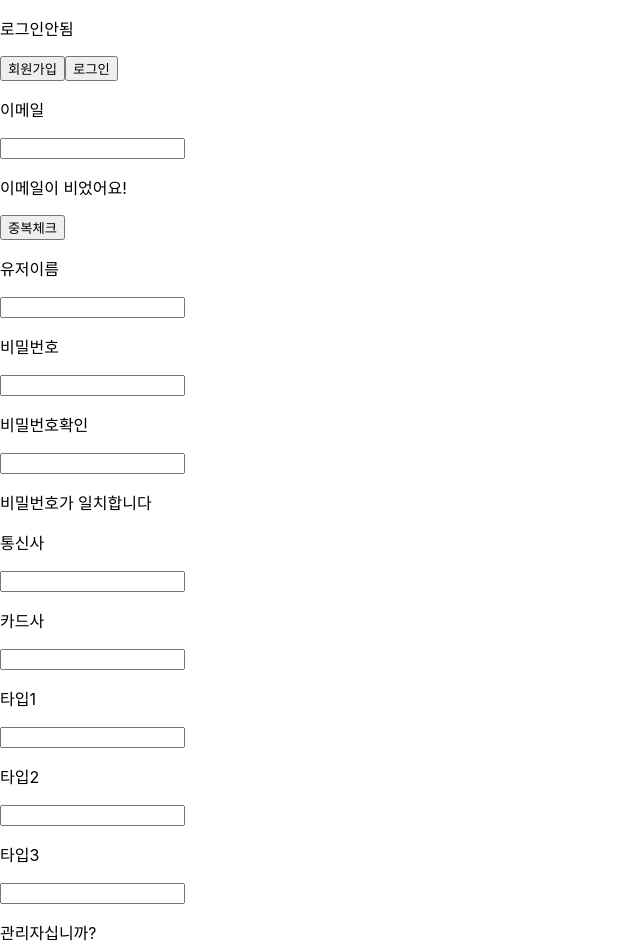
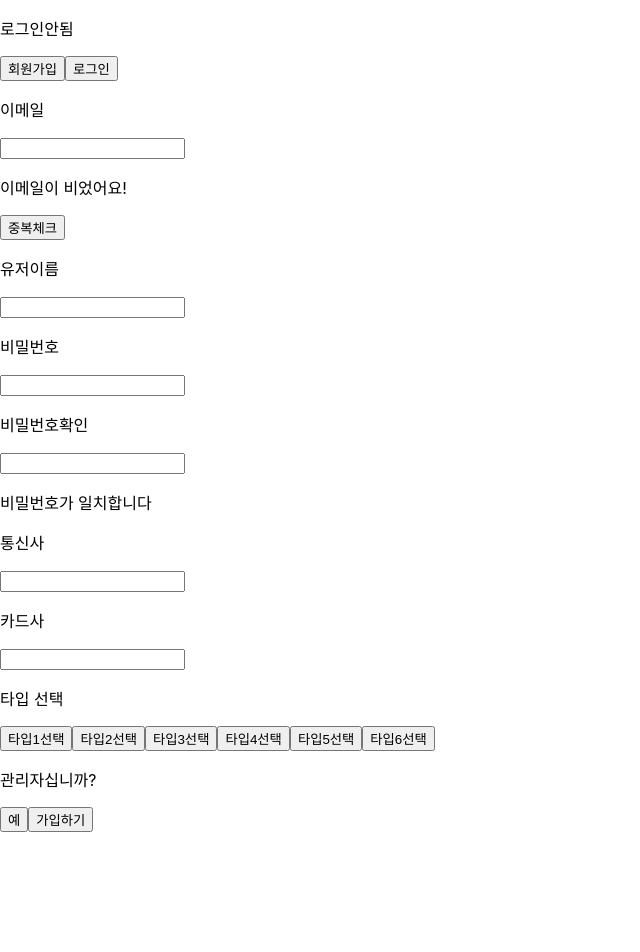
Before and after one commit to HangHae99-Team17/frontend, a React (Create React App) app: page /signup in a window 1280 px wide. Shown: the top 952 px of the page, without its empty margins (0-640 px from the left). After the commit the page ends 832 px from the top, so only its background shows below. Built offline with nearby package versions, Linux system fonts and the light colour scheme.

Commit message:
타입항목 3개 선택기능 완료

```diff
--- a/src/pages/SignUp.js
+++ b/src/pages/SignUp.js
@@ -9,6 +9,9 @@ const SignUp = () => {
     const [email_double, setEmail_Double] = useState("");
     const [passwordcheck, setPasswordcheck] = useState("");
     const emailcheck = useSelector((state) => state.user.useremail);
+    const [type1,setType1] = useState("");
+    const [type2,setType2] = useState("");
+    const [type3,setType3] = useState("");
     const [signup_info, setSignUp_Info] = useState({
         email: "",
         username: "",
@@ -16,9 +19,6 @@ const SignUp = () => {
         password1: "",
         telecom:"",
         cardtype:"",
-        type1:"",
-        type2:"",
-        type3:"",
         admintoken:""
     });
 
@@ -26,7 +26,7 @@ const SignUp = () => {
         setSignUp_Info({...signup_info, [e.target.name]: e.target.value});
     }
 
-    const {email, username, password, password1, telecom, cardtype, type1, type2, type3, admintoken} = signup_info;
+    const {email, username, password, password1, telecom, cardtype, admintoken} = signup_info;
 
     const signup = () => {
 
@@ -61,6 +61,49 @@ const SignUp = () => {
             setAdmin(true);
         }else{
             setAdmin(false)
+        }
+    }
+
+    const typeselect = (e) => {
+
+        if(type1 === "" && type2 === "" && type3 === ""){
+            setType1(e.target.value);
+        }
+
+        if(type1 && type2 === "" && type3 === ""){
+            setType2(e.target.value);
+        }
+
+        if(type1 === "" && type2 && type3 === ""){
+            setType2(e.target.value);
+        }
+
+        if(type1 === "" && type2 === "" && type3){
+            setType1(e.target.value);
+        }
+
+        if(type1 === "" && type2 && type3){
+            setType1(e.target.value);
+        }
+
+        if(type1 && type2 === "" && type3){
+            setType2(e.target.value);
+        }
+
+        if(type1 && type2 && type3 === ""){
+            setType3(e.target.value);
+        }
+    }
+
+    const typecancle = (e) => {
+        if(e.target.value === type1){
+            setType1("");
+        }
+        if(e.target.value === type2){
+            setType2("");
+        }
+        if(e.target.value === type3){
+            setType3("");
         }
     }
 
@@ -101,15 +144,18 @@ const SignUp = () => {
             <input type="text" name="telecom" value={telecom} onChange={onChange}/>
             <p>카드사</p>
             <input type="text" name="cardtype" value={cardtype} onChange={onChange}/>
-            <p>타입1</p>
-            <input type="text" name="type1" value={type1} onChange={onChange}/>
-            <p>타입2</p>
-            <input type="text"  name="type2" value={type2} onChange={onChange}/>
-            <p>타입3</p>
-            <input type="text" name="type3" value={type3} onChange={onChange}/>
+            <div>
+            <p>타입 선택</p>
+            {type1 !== "타입1" && type2 !== "타입1" && type3 !== "타입1" ?(<button onClick={typeselect} value="타입1">타입1선택</button>):(<button onClick={typecancle} value="타입1">타입1취소</button>)}
+            {type1 !== "타입2"&&type2 !== "타입2"&&type3 !== "타입2"?(<button onClick={typeselect} value="타입2">타입2선택</button>):(<button onClick={typecancle} value="타입2">타입2취소</button>)}
+            {type1 !== "타입3"&&type2 !== "타입3"&&type3 !== "타입3"?(<button onClick={typeselect} value="타입3">타입3선택</button>):(<button onClick={typecancle} value="타입3">타입3취소</button>)}
+            {type1 !== "타입4"&&type2 !== "타입4"&&type3 !== "타입4"?(<button onClick={typeselect} value="타입4">타입4선택</button>):(<button onClick={typecancle} value="타입4">타입4취소</button>)}
+            {type1 !== "타입5"&&type2 !== "타입5"&&type3 !== "타입5"?(<button onClick={typeselect} value="타입5">타입5선택</button>):(<button onClick={typecancle} value="타입5">타입5취소</button>)}
+            {type1 !== "타입6"&&type2 !== "타입6"&&type3 !== "타입6"?(<button onClick={typeselect} value="타입6">타입6선택</button>):(<button onClick={typecancle} value="타입6">타입6취소</button>)}
+            </div>
+
             <p>관리자십니까?</p>
             <button onClick={admincheck}>예</button>
-            <button onClick={admincheck}>아니요</button>
             {admin?(<input type="text" name="admintoken" value={admintoken} onChange={onChange}/>):("")}
             <button onClick={signup}>가입하기</button>
         </React.Fragment>
--- a/src/redux/modules/sale.js
+++ b/src/redux/modules/sale.js
@@ -69,7 +69,8 @@ export default handleActions(
       }),
     [DEL_SALE]: (state, action) =>
       produce(state, (draft)=>{
-        let idx = draft.list.findIndex((p) => p.id.toString() === action.payload.coupon_id);
+        let idx = draft.list.findIndex((p) => p.id === action.payload.coupon_id);
+        console.log(idx)
         if (idx !== -1) {
           draft.list.splice(idx, 1);
         }
```
